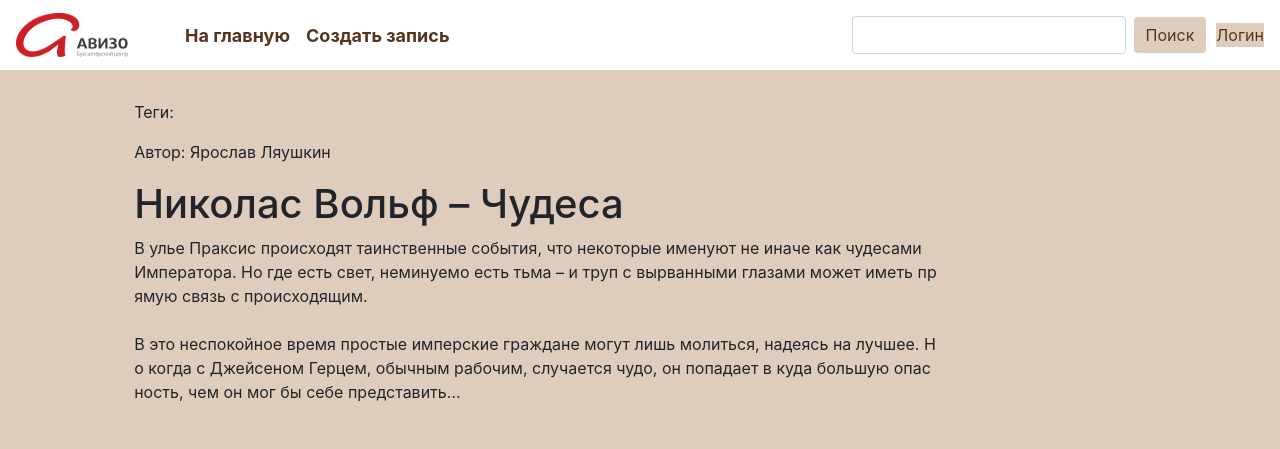
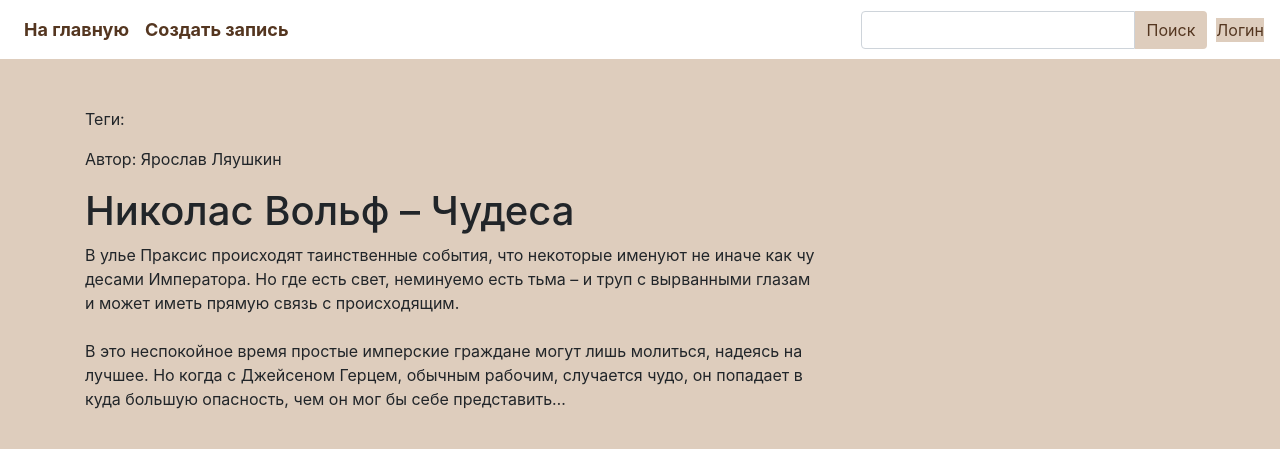
Before and after one commit to Cornholius/knowledge_base, a Django app: page /post/1/ in a window 1280 px wide. Shown: the top 449 px of the page. Run offline with Django 3.2, Linux system fonts and the light colour scheme; data comes from the database, SQL or seed files in the repository; data that the repository does not hold is empty; parts of the project's set-up code (start-up, migrations or seed data) failed here and were passed over; some libraries are stand-ins or nearby versions.

Commit message:
адаптировал для мобил + по мелочи

```diff
--- /dev/null
+++ b/wiki/blog/static/css/styles.css
@@ -0,0 +1,51 @@
+.tag-panel {
+    position: sticky;
+    top: 80px;
+}
+
+.tag-name {
+    background: #decdbd;
+    color: #543620;
+    margin: 5px;
+}
+
+.navbar-toggler-icon {
+    background-image: url(../images/logo.png) !important;
+}
+
+.btn-exit-or-login {
+    margin-left: 10px;
+    background: #decdbd;
+    color: #543620;
+    border:none
+}
+
+.search-btn {
+    background: #decdbd;
+    color: #543620;
+    border:none;
+    border-top-right-radius: 0.25rem !important;
+    border-bottom-right-radius: 0.25rem !important;
+}
+
+.search-area {
+    border-top-right-radius: 0 !important;
+    border-bottom-right-radius: 0 !important;
+    border-top-left-radius: 0.25rem !important;
+    border-bottom-left-radius: 0.25rem !important;
+    margin-right: 0rem!important;
+}
+
+.link-text {
+    font-weight: bold;
+    color: #543620;
+    font-size: 18px;
+}
+
+@media (min-width: 769px) {
+  .invisible-on-pc { display: none;}
+}
+
+@media (max-width: 768px) {
+  .invisible-on-mobile { display: none;}
+}
--- a/wiki/blog/templates/blog/post_list.html
+++ b/wiki/blog/templates/blog/post_list.html
@@ -1,12 +1,11 @@
 {% extends 'include/base.html' %}
 
 {% block all_tags %}
-<div class="shadow p-3 mb-5 bg-white rounded" style="position: sticky; top: 100px;}">
+<div class="tag-panel shadow p-3 mb-5 bg-white rounded">
     <div class="card-body">
         <h2 class="card-title"><center>Список всех тегов</center></h2>
         {% for tag in all_tags %}
-        <a class="btn btn-sm" href="{% url 'post_list_by_tag' tag.slug %}" role="button"
-           style="background: #decdbd; color: #543620; padding: 7px; margin: 5px;">{{ tag.name }}
+        <a class="tag-name btn btn-sm" href="{% url 'post_list_by_tag' tag.slug %}" role="button">{{ tag.name }}
         </a>
         {% if not forloop.last %}
         {% endif %}
--- a/wiki/blog/templates/include/base.html
+++ b/wiki/blog/templates/include/base.html
@@ -4,54 +4,80 @@
 <head>
     <meta charset="utf-8">
     <meta name="viewport" content="width=device-width, initial-scale=1, shrink-to-fit=no">
-    <link rel="stylesheet" href="https://stackpath.bootstrapcdn.com/bootstrap/4.4.1/css/bootstrap.min.css" integrity="sha384-Vkoo8x4CGsO3+Hhxv8T/Q5PaXtkKtu6ug5TOeNV6gBiFeWPGFN9MuhOf23Q9Ifjh" crossorigin="anonymous">
-    <title>База знаний</title>
+    <link rel="stylesheet" href="https://stackpath.bootstrapcdn.com/bootstrap/4.4.1/css/bootstrap.min.css"
+          integrity="sha384-Vkoo8x4CGsO3+Hhxv8T/Q5PaXtkKtu6ug5TOeNV6gBiFeWPGFN9MuhOf23Q9Ifjh" crossorigin="anonymous">
+    <link rel="stylesheet" type="text/css" href="{% static 'css/styles.css' %}">
+    <title>Wiki СМТ</title>
     <style>
         body { background: #decdbd; }
     </style>
 </head>
 
 <body>
-<script src="https://code.jquery.com/jquery-3.4.1.slim.min.js" integrity="sha384-J6qa4849blE2+poT4WnyKhv5vZF5SrPo0iEjwBvKU7imGFAV0wwj1yYfoRSJoZ+n" crossorigin="anonymous"></script>
-<script src="https://cdn.jsdelivr.net/npm/popper.js@1.16.0/dist/umd/popper.min.js" integrity="sha384-Q6E9RHvbIyZFJoft+2mJbHaEWldlvI9IOYy5n3zV9zzTtmI3UksdQRVvoxMfooAo" crossorigin="anonymous"></script>
-<script src="https://stackpath.bootstrapcdn.com/bootstrap/4.4.1/js/bootstrap.min.js" integrity="sha384-wfSDF2E50Y2D1uUdj0O3uMBJnjuUD4Ih7YwaYd1iqfktj0Uod8GCExl3Og8ifwB6" crossorigin="anonymous"></script>
 
+<!-- Навигационная панель -->
 <nav class="navbar navbar-expand-lg sticky-top" style="background: #fff;">
-    <a class="navbar-brand" href="{% url 'post_list' %}"><img src="{% static 'images/logo.png' %}" width="112" height="44" alt=""></a>
-    <div class="collapse navbar-collapse" id="navbarSupportedContent">
+    <button class="navbar-toggler" type="button" data-toggle="collapse" data-target="#menu" aria-controls="menu"
+            aria-expanded="false" aria-label="menu">
+        <span class="navbar-toggler-icon"></span>
+    </button>
+    {% if request.user.is_authenticated %}
+        <a class="invisible-on-pc btn btn btn-outline-secondary btn-exit-or-login"
+           href="{% url 'logout' %}" role="button">Выход({{ request.user.first_name }})</a>
+        {% else %}
+        <a class="invisible-on-pc btn-exit-or-login" href="{% url 'login' %}">Логин</a>
+        {% endif %}
+    <div class="collapse navbar-collapse" id="menu">
         <ul class="navbar-nav mr-auto">
             <li class="nav-item active">
-                <a class="nav-link" href="{% url 'post_list' %}" style="margin-left: 33px; font-size: 18px; font-weight: bold; color: #543620">На главную</a>
+                <a class="link-text nav-link" href="{% url 'post_list' %}">На главную</a>
             </li>
             <li class="nav-item active">
-                <a class="nav-link" href="{% url 'post_new' %}" style="font-size: 18px; font-weight: bold; color: #543620">Создать запись</a>
+                <a class="link-text nav-link" href="{% url 'post_new' %}">Создать запись</a>
             </li>
         </ul>
         <form class="form-inline my-2 my-lg-0" method="POST">{% csrf_token %}
-            <input class="form-control mr-sm-2" type="text" placeholder="" name="Search">
-            <button class="btn btn btn-outline-secondary my-2 my-sm-0" role="button" type="submit" style="background: #decdbd; color: #543620; border:none">Поиск</button>
+            <div class="input-group">
+                <input class="search-area form-control mr-sm-2" type="text" placeholder="" name="Search">
+                <div class="input-group-prepend">
+                    <button class="search-btn btn" role="button" type="submit">Поиск</button>
+                </div>
+            </div>
         </form>
         {% if request.user.is_authenticated %}
-        <a class="btn btn btn-outline-secondary" style="margin-left: 10px; background: #decdbd; color: #543620; border:none" href="{% url 'logout' %}" role="button">Выход({{ request.user.first_name }})</a>
+        <a class="invisible-on-mobile btn btn btn-outline-secondary btn-exit-or-login"
+           href="{% url 'logout' %}" role="button">Выход({{ request.user.first_name }})</a>
         {% else %}
-        <a href="{% url 'login' %}" style="margin-left: 10px; background: #decdbd; color: #543620">Логин</a>
+        <a class="invisible-on-mobile btn-exit-or-login" href="{% url 'login' %}">Логин</a>
         {% endif %}
     </div>
 </nav>
+<!-- Навигационная панель -->
 
-<div class="container-fluid" style="padding: 30px;">
-    <div class="row">
-        <div class="col-1">
-        </div>
-        <div class="col-8">
+<!-- Блок с постами и тегами -->
+<div class="container mt-5">
+    <div class="row d-flex justify-content-center">
+        <div class="col-lg-8 col-md-12">
             {% block content %}
             {% endblock %}
         </div>
-        <div class="col-3">
+        <div class="col-lg-4 invisible-on-mobile">
             {% block all_tags %}
             {% endblock %}
         </div>
     </div>
 </div>
+<!-- Блок с постами и тегами -->
+
+<script src="https://code.jquery.com/jquery-3.4.1.slim.min.js"
+        integrity="sha384-J6qa4849blE2+poT4WnyKhv5vZF5SrPo0iEjwBvKU7imGFAV0wwj1yYfoRSJoZ+n"
+        crossorigin="anonymous"></script>
+<script src="https://cdn.jsdelivr.net/npm/popper.js@1.16.0/dist/umd/popper.min.js"
+        integrity="sha384-Q6E9RHvbIyZFJoft+2mJbHaEWldlvI9IOYy5n3zV9zzTtmI3UksdQRVvoxMfooAo"
+        crossorigin="anonymous"></script>
+<script src="https://stackpath.bootstrapcdn.com/bootstrap/4.4.1/js/bootstrap.min.js"
+        integrity="sha384-wfSDF2E50Y2D1uUdj0O3uMBJnjuUD4Ih7YwaYd1iqfktj0Uod8GCExl3Og8ifwB6"
+        crossorigin="anonymous"></script>
+
 </body>
 </html>
--- a/wiki/blog/templates/include/post.html
+++ b/wiki/blog/templates/include/post.html
@@ -1,9 +1,9 @@
 {% for post in posts %}
-<div class="shadow p-3 mb-5 bg-white rounded">
+<div class="shadow p-3 mb-5 bg-white rounded" style="overflow: hidden;">
     <div class="card-body">
         <p class="tags">
             {% for tag in post.tags.all %}
-            <a class="btn btn-sm" style="background: #decdbd; color: #543620" href="{% url 'post_list_by_tag' tag.slug %}" role="button">{{ tag.name }}</a>{% if not forloop.last %} {% endif %}
+            <a class="tag-name btn btn-sm" href="{% url 'post_list_by_tag' tag.slug %}" role="button">{{ tag.name }}</a>{% if not forloop.last %} {% endif %}
             {% endfor %}</p>
         <h6 class="card-subtitle mb-3 text-muted">{{ post.published_date }}</h6>
         <h6 class="card-subtitle mb-2 text-muted">Автор: {{ post.author.first_name }} {{ post.author.last_name }}</h6>
```
